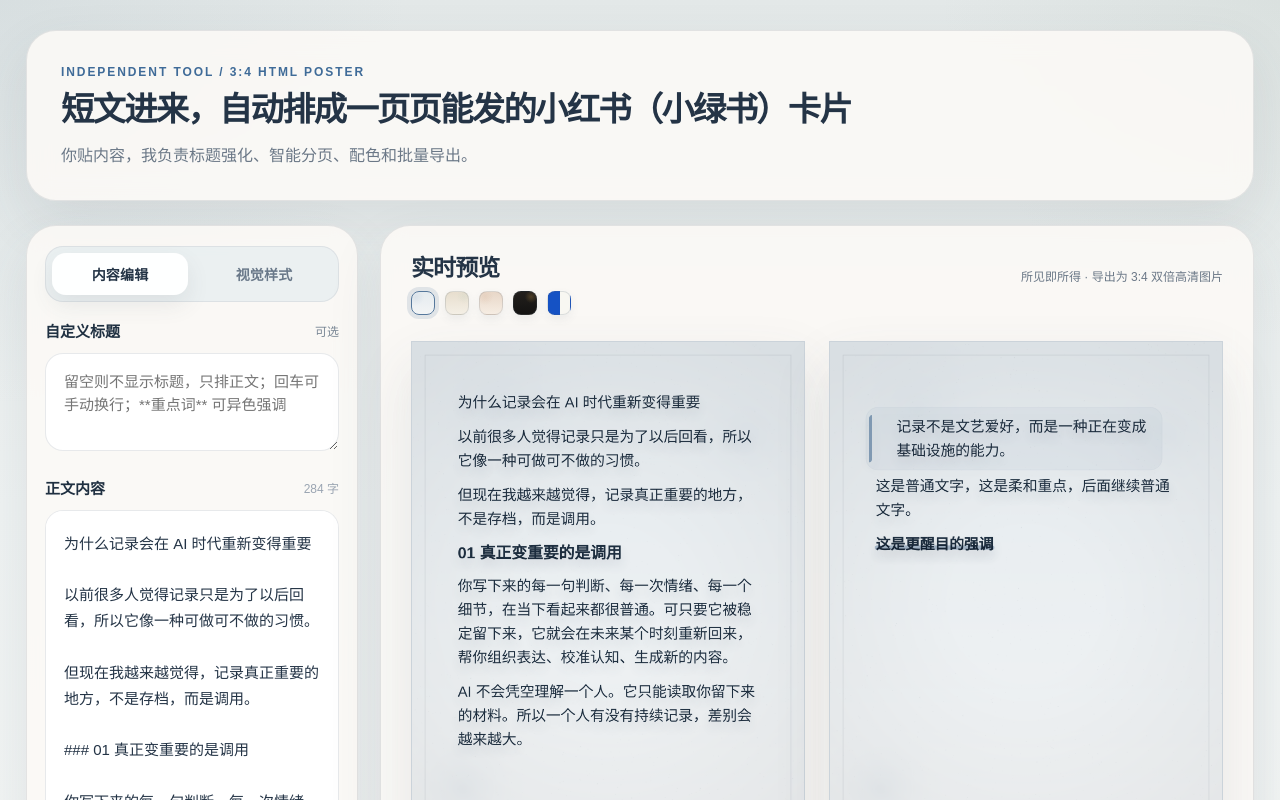
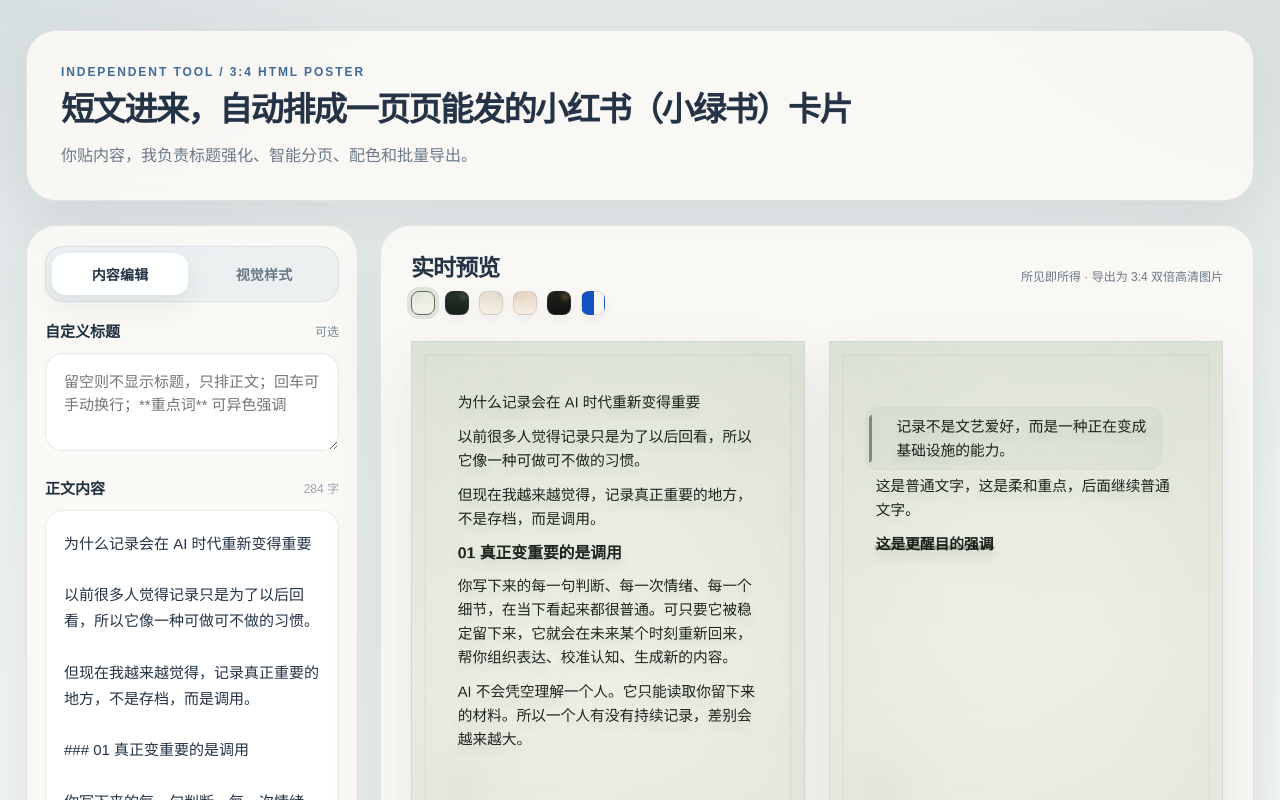
Before and after one commit to LuKK351/lukk-xhs-poster-studio, a Next.js app: page / in a window 1280 px wide. Shown: the top 800 px of the page. Built offline with nearby package versions, Linux system fonts and the light colour scheme.

Commit message:
feat: add green editorial poster themes

```diff
--- a/app/page.tsx
+++ b/app/page.tsx
@@ -8,7 +8,7 @@ type ThemeDefinition = {
   mood: string;
   preset: string;
   description: string;
-  mode: "mist" | "sage" | "vintage" | "obsidian" | "swiss";
+  mode: "paper" | "sage" | "vintage" | "obsidian" | "archive" | "swiss";
   palette: {
     page: string;
     pageAlt: string;
@@ -95,42 +95,81 @@ type ParagraphBlock = {
 
 const THEMES: ThemeDefinition[] = [
   {
-    id: "mist-lake",
-    name: "雾湖",
-    mood: "冷纸感与雾蓝墨色",
-    preset: "冷淡纸质书",
-    description: "冷感纸面、雾蓝油墨、适合知性分析",
-    mode: "mist",
+    id: "moss-paper",
+    name: "苔绿纸书",
+    mood: "浅苔纸面与出版物墨感",
+    preset: "浅底苔绿纸书",
+    description: "浅苔纸面、安静高级，适合默认长期使用",
+    mode: "paper",
     palette: {
-      page: "#f2f4f5",
-      pageAlt: "#e5ebef",
-      text: "#203244",
-      muted: "#647586",
-      accent: "#56789c",
-      accentSoft: "rgba(86, 120, 156, 0.16)",
-      border: "rgba(57, 76, 96, 0.15)",
-      shadow: "rgba(74, 88, 103, 0.14)",
-      glow: "rgba(188, 203, 220, 0.32)"
+      page: "#f3f1ea",
+      pageAlt: "#e6ebdf",
+      text: "#1f2b22",
+      muted: "#667368",
+      accent: "#566f57",
+      accentSoft: "rgba(86, 111, 87, 0.14)",
+      border: "rgba(63, 77, 66, 0.12)",
+      shadow: "rgba(63, 77, 66, 0.12)",
+      glow: "rgba(206, 215, 201, 0.34)"
     },
     surface: {
-      grainAlpha: 0.048,
-      vignetteAlpha: 0.05,
-      washStrength: 0.34,
-      innerFrameAlpha: 0.12,
+      grainAlpha: 0.03,
+      vignetteAlpha: 0.038,
+      washStrength: 0.28,
+      innerFrameAlpha: 0.11,
       innerFrameInset: 24,
-      titleAccentMix: 0.68,
-      footerLineAlpha: 0.18,
-      footerTextAlpha: 0.88,
-      previewShadow: "0 26px 54px rgba(70, 84, 100, 0.12), 0 2px 18px rgba(255,255,255,0.38) inset"
+      titleAccentMix: 0.62,
+      footerLineAlpha: 0.2,
+      footerTextAlpha: 0.9,
+      previewShadow: "0 26px 54px rgba(57, 72, 60, 0.11), 0 2px 18px rgba(255,255,255,0.42) inset"
     },
     components: {
-      quoteFillAlpha: 0.05,
-      quoteStrokeAlpha: 0.08,
-      quoteBarAlpha: 0.66,
+      quoteFillAlpha: 0.042,
+      quoteStrokeAlpha: 0.074,
+      quoteBarAlpha: 0.72,
       quoteRadius: 22,
-      highlightUnderlineAlpha: 0.44,
+      highlightUnderlineAlpha: 0.48,
       highlightMarkerAlpha: 0.22,
-      highlightDashAlpha: 0.68
+      highlightDashAlpha: 0.72
+    }
+  },
+  {
+    id: "forest-archive",
+    name: "森林档案",
+    mood: "深林墨绿与收藏级画册气质",
+    preset: "深底森林档案",
+    description: "深绿画册、暖米字色，适合特别篇与情绪款",
+    mode: "archive",
+    palette: {
+      page: "#18211b",
+      pageAlt: "#243128",
+      text: "#ebe1cf",
+      muted: "#c1b5a1",
+      accent: "#8ea58d",
+      accentSoft: "rgba(142, 165, 141, 0.15)",
+      border: "rgba(235, 225, 207, 0.12)",
+      shadow: "rgba(0, 0, 0, 0.34)",
+      glow: "rgba(151, 171, 148, 0.1)"
+    },
+    surface: {
+      grainAlpha: 0.07,
+      vignetteAlpha: 0.16,
+      washStrength: 0.22,
+      innerFrameAlpha: 0.14,
+      innerFrameInset: 22,
+      titleAccentMix: 0.64,
+      footerLineAlpha: 0.24,
+      footerTextAlpha: 0.92,
+      previewShadow: "0 30px 62px rgba(0,0,0,0.28), 0 1px 0 rgba(255,255,255,0.04) inset"
+    },
+    components: {
+      quoteFillAlpha: 0.072,
+      quoteStrokeAlpha: 0.12,
+      quoteBarAlpha: 0.9,
+      quoteRadius: 20,
+      highlightUnderlineAlpha: 0.56,
+      highlightMarkerAlpha: 0.24,
+      highlightDashAlpha: 0.76
     }
   },
   {
@@ -493,15 +532,23 @@ function getThemeSwatchBackground(theme: ThemeDefinition) {
   switch (theme.mode) {
     case "swiss":
       return `linear-gradient(90deg, ${theme.palette.accent} 0 12px, ${theme.palette.page} 12px 100%)`;
+    case "archive":
+      return `radial-gradient(circle at 78% 22%, ${hexToRgba(theme.palette.accent, 0.22)}, transparent 24%), linear-gradient(180deg, ${theme.palette.pageAlt}, ${theme.palette.page})`;
     case "obsidian":
       return `radial-gradient(circle at 78% 22%, ${hexToRgba(theme.palette.accent, 0.26)}, transparent 26%), linear-gradient(180deg, ${theme.palette.pageAlt}, ${theme.palette.page})`;
     case "vintage":
       return `radial-gradient(circle at 24% 22%, ${theme.palette.glow}, transparent 34%), linear-gradient(180deg, ${theme.palette.pageAlt}, ${theme.palette.page})`;
     case "sage":
       return `radial-gradient(circle at 82% 20%, ${theme.palette.glow}, transparent 30%), linear-gradient(180deg, ${theme.palette.pageAlt}, ${theme.palette.page})`;
+    case "paper":
+      return `radial-gradient(circle at 24% 18%, ${theme.palette.glow}, transparent 32%), linear-gradient(180deg, ${theme.palette.pageAlt}, ${theme.palette.page})`;
     default:
       return `radial-gradient(circle at 18% 24%, ${theme.palette.glow}, transparent 34%), linear-gradient(180deg, ${theme.palette.pageAlt}, ${theme.palette.page})`;
   }
+}
+
+function isDarkPosterTheme(theme: ThemeDefinition) {
+  return theme.mode === "obsidian" || theme.mode === "archive";
 }
 
 function resolveTitleFontFamily(mode: TitleFontMode, isLatin: boolean) {
@@ -932,7 +979,7 @@ function drawInlineParagraph(
     : lines.length * activeLineHeight;
 
   if (isQuote) {
-    const quoteBaseColor = theme.mode === "obsidian" ? theme.palette.text : theme.palette.accent;
+    const quoteBaseColor = isDarkPosterTheme(theme) ? theme.palette.text : theme.palette.accent;
     context.save();
     context.fillStyle = hexToRgba(quoteBaseColor, theme.components.quoteFillAlpha);
     roundRectPath(context, x - 18, y, maxWidth - 8, blockHeight, theme.components.quoteRadius);
@@ -993,7 +1040,7 @@ function drawInlineParagraph(
       }
       context.save();
       const weight = isSubheading ? 600 : token.mark ? 600 : token.bold ? 500 : isQuote ? 400 : 300;
-      context.globalCompositeOperation = theme.mode === "obsidian" ? "screen" : "multiply";
+      context.globalCompositeOperation = isDarkPosterTheme(theme) ? "screen" : "multiply";
       context.font = `${weight} ${activeFontSize}px ${BODY_FONT_FAMILY}`;
       context.fillStyle = theme.palette.text;
       context.fillText(token.text, cursorX, baselineY);
@@ -1104,10 +1151,10 @@ function layoutPosterPages(raw: string, manualTitle: string, settings: Typograph
 
 function applyNoiseTexture(context: CanvasRenderingContext2D, theme: ThemeDefinition) {
   if (theme.surface.grainAlpha <= 0) return;
-  const [r, g, b] = hexToRgb(theme.mode === "obsidian" ? theme.palette.text : theme.palette.text);
-  const density = theme.mode === "obsidian" ? 2200 : theme.mode === "vintage" ? 1700 : 1500;
+  const [r, g, b] = hexToRgb(theme.palette.text);
+  const density = isDarkPosterTheme(theme) ? 2200 : theme.mode === "vintage" ? 1700 : theme.mode === "paper" ? 1900 : 1500;
   context.save();
-  context.globalCompositeOperation = theme.mode === "obsidian" ? "screen" : "multiply";
+  context.globalCompositeOperation = isDarkPosterTheme(theme) ? "screen" : "multiply";
   for (let index = 0; index < density; index += 1) {
     const x = Math.random() * PAGE_WIDTH;
     const y = Math.random() * PAGE_HEIGHT;
@@ -1136,7 +1183,7 @@ function paintPosterAtmosphere(context: CanvasRenderingContext2D, theme: ThemeDe
   context.globalAlpha = theme.surface.washStrength;
 
   const topWash = context.createRadialGradient(160, 120, 0, 160, 120, 220);
-  topWash.addColorStop(0, theme.mode === "obsidian" ? hexToRgba(theme.palette.accent, 0.28) : theme.palette.glow);
+  topWash.addColorStop(0, isDarkPosterTheme(theme) ? hexToRgba(theme.palette.accent, theme.mode === "archive" ? 0.2 : 0.28) : theme.palette.glow);
   topWash.addColorStop(1, "rgba(255,255,255,0)");
   context.fillStyle = topWash;
   context.beginPath();
@@ -1144,7 +1191,7 @@ function paintPosterAtmosphere(context: CanvasRenderingContext2D, theme: ThemeDe
   context.fill();
 
   const sideWash = context.createRadialGradient(616, 172, 0, 616, 172, 154);
-  sideWash.addColorStop(0, theme.mode === "obsidian" ? hexToRgba(theme.palette.accent, 0.18) : theme.palette.glow);
+  sideWash.addColorStop(0, isDarkPosterTheme(theme) ? hexToRgba(theme.palette.accent, theme.mode === "archive" ? 0.14 : 0.18) : theme.palette.glow);
   sideWash.addColorStop(1, "rgba(255,255,255,0)");
   context.fillStyle = sideWash;
   context.beginPath();
@@ -1168,10 +1215,19 @@ function paintPosterAtmosphere(context: CanvasRenderingContext2D, theme: ThemeDe
     context.fillRect(0, 0, PAGE_WIDTH, PAGE_HEIGHT);
   }
 
-  if (theme.mode === "obsidian") {
+  if (theme.mode === "paper") {
+    const paperBloom = context.createLinearGradient(0, 0, PAGE_WIDTH, PAGE_HEIGHT);
+    paperBloom.addColorStop(0, hexToRgba(theme.palette.pageAlt, 0.08));
+    paperBloom.addColorStop(0.35, "rgba(255,255,255,0)");
+    paperBloom.addColorStop(1, hexToRgba(theme.palette.accent, 0.04));
+    context.fillStyle = paperBloom;
+    context.fillRect(0, 0, PAGE_WIDTH, PAGE_HEIGHT);
+  }
+
+  if (isDarkPosterTheme(theme)) {
     const darkVignette = context.createLinearGradient(0, 0, 0, PAGE_HEIGHT);
-    darkVignette.addColorStop(0, "rgba(255,255,255,0.03)");
-    darkVignette.addColorStop(1, "rgba(0,0,0,0.24)");
+    darkVignette.addColorStop(0, theme.mode === "archive" ? "rgba(255,255,255,0.02)" : "rgba(255,255,255,0.03)");
+    darkVignette.addColorStop(1, theme.mode === "archive" ? "rgba(0,0,0,0.18)" : "rgba(0,0,0,0.24)");
     context.fillStyle = darkVignette;
     context.fillRect(0, 0, PAGE_WIDTH, PAGE_HEIGHT);
   }
@@ -1202,7 +1258,7 @@ function drawPosterInsetFrame(
   context.save();
   context.lineWidth = theme.mode === "swiss" ? 1.6 : 1;
   context.strokeStyle = hexToRgba(
-    theme.mode === "obsidian" ? theme.palette.text : theme.palette.text,
+    theme.palette.text,
     theme.surface.innerFrameAlpha
   );
   tracePosterShape(
@@ -1225,9 +1281,11 @@ function drawCoverOrnament(
 ) {
   if (theme.mode === "swiss") return;
   context.save();
-  context.fillStyle = theme.mode === "obsidian"
+  context.fillStyle = isDarkPosterTheme(theme)
     ? hexToRgba(theme.palette.text, 0.08)
-    : theme.mode === "vintage"
+    : theme.mode === "paper"
+      ? hexToRgba(theme.palette.text, 0.06)
+      : theme.mode === "vintage"
       ? hexToRgba(theme.palette.accent, 0.14)
       : "rgba(255,255,255,0.18)";
   context.font = `500 ${Math.round(metrics.titleSize * 1.46)}px ${TITLE_FONT_FAMILY}`;
@@ -1259,7 +1317,11 @@ async function renderPosterToDataUrl(
   context.shadowOffsetY = theme.mode === "swiss" ? 12 : 24;
 
   const background = context.createLinearGradient(0, 0, 0, PAGE_HEIGHT);
-  if (theme.mode === "obsidian") {
+  if (theme.mode === "archive") {
+    background.addColorStop(0, theme.palette.pageAlt);
+    background.addColorStop(0.58, theme.palette.page);
+    background.addColorStop(1, "#101713");
+  } else if (theme.mode === "obsidian") {
     background.addColorStop(0, theme.palette.pageAlt);
     background.addColorStop(0.55, theme.palette.page);
     background.addColorStop(1, "#0e0d0c");
@@ -1295,7 +1357,18 @@ async function renderPosterToDataUrl(
     drawCoverOrnament(context, theme, metrics);
 
     context.save();
-    context.globalCompositeOperation = theme.mode === "obsidian" ? "screen" : "multiply";
+    context.globalCompositeOperation = isDarkPosterTheme(theme) ? "screen" : "multiply";
+    if (theme.mode === "paper") {
+      context.shadowColor = "rgba(255,255,255,0.34)";
+      context.shadowBlur = 0;
+      context.shadowOffsetX = 0;
+      context.shadowOffsetY = 1;
+    } else if (theme.mode === "archive") {
+      context.shadowColor = "rgba(0,0,0,0.24)";
+      context.shadowBlur = 0;
+      context.shadowOffsetX = 0;
+      context.shadowOffsetY = 1;
+    }
     let titleCharOffset = 0;
     metrics.titleLines.forEach((line, lineIndex) => {
       const lineX = lineIndex === 1 && metrics.titleLines.length > 1
@@ -1360,7 +1433,9 @@ async function renderPosterToDataUrl(
   if (rightText) {
     context.save();
     context.textAlign = "right";
-    context.font = `600 14px ${BODY_FONT_FAMILY}`;
+    context.font = theme.mode === "paper" || theme.mode === "archive"
+      ? `600 18px Georgia, 'Times New Roman', serif`
+      : `600 14px ${BODY_FONT_FAMILY}`;
     context.fillText(rightText, CONTENT_RIGHT, FOOTER_TEXT_Y);
     context.restore();
   }
@@ -1540,7 +1615,7 @@ export default function HomePage() {
                             boxShadow: `inset 0 0 0 1px ${item.palette.border}`
                           }}
                         >
-                          <span className="theme-swatch-preset" style={{ color: item.mode === "obsidian" ? hexToRgba(item.palette.text, 0.82) : item.palette.muted }}>
+                          <span className="theme-swatch-preset" style={{ color: item.mode === "obsidian" || item.mode === "archive" ? hexToRgba(item.palette.text, 0.82) : item.palette.muted }}>
                             {item.preset}
                           </span>
                           <span className="theme-swatch-name" style={{ color: item.palette.text }}>
```
